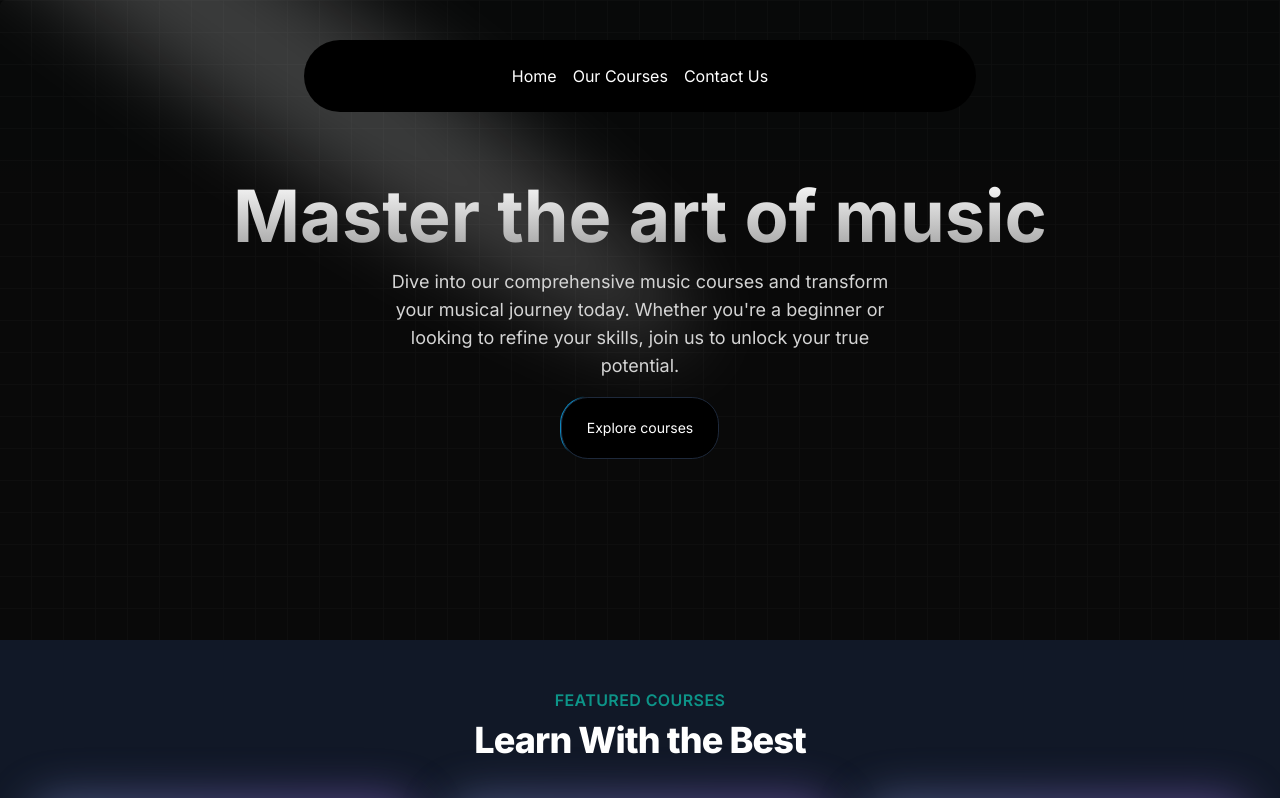
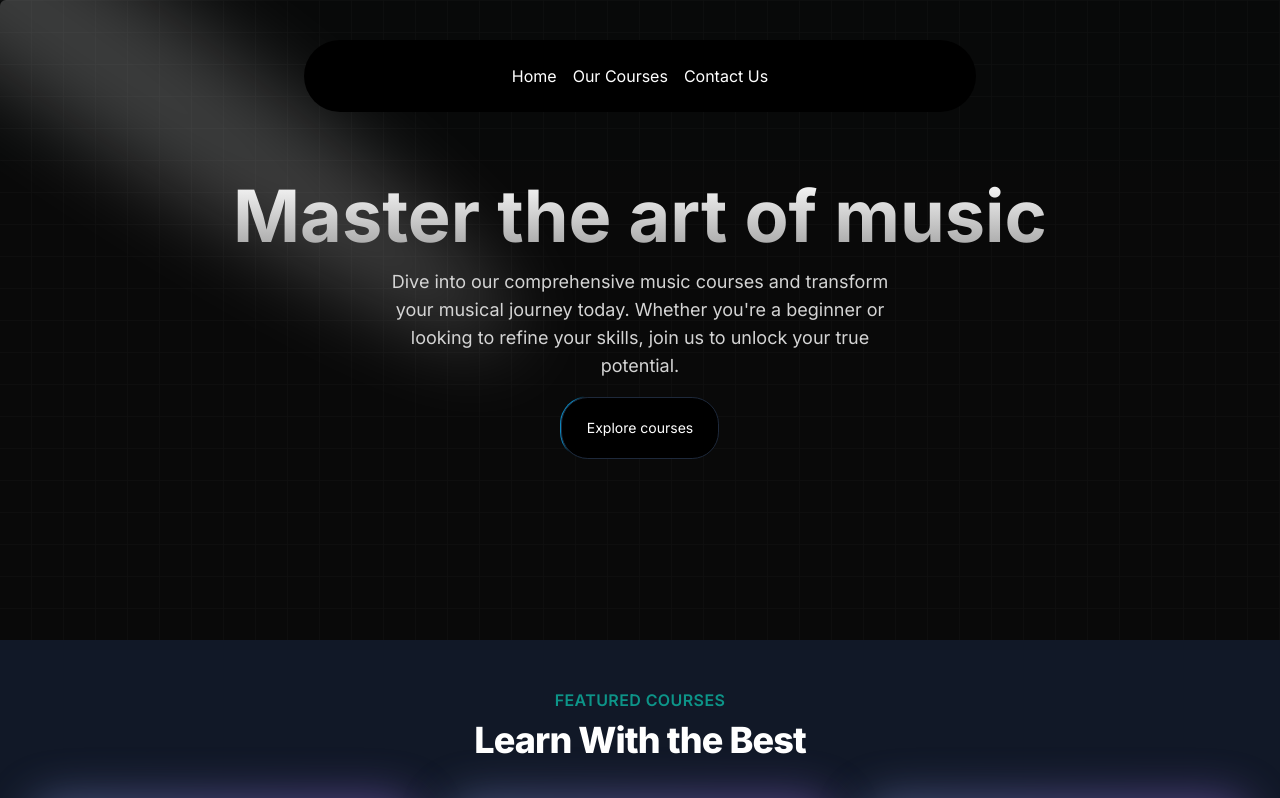
Before and after one commit to Prabal-verma/musicnextjs, a Next.js app: page / in a window 1280 px wide. Shown: the top 798 px of the page. Built offline with nearby package versions, Linux system fonts and the light colour scheme.

Commit message:
corrected herosection

```diff
--- a/src/components/HeroSection.tsx
+++ b/src/components/HeroSection.tsx
@@ -4,33 +4,18 @@ import { Button } from "./ui/moving-border";
 
 function HeroSection() {
   return (
-    <div
-    className="h-auto md:h-[40rem] w-full rounded-md flex flex-col items-center justify-center relative overflow-hidden mx-auto py-10 md:py-0"
-    >
-        <Spotlight
-        className="-top-40 left-0 md:left-60 md:-top-20"
-        fill="white"
-      />
-        <div className="p-4 relative z-10 w-full text-center" >
-            <h1
-            className="mt-20 md:mt-0 text-4xl md:text-7xl font-bold bg-clip-text text-transparent bg-gradient-to-b from-neutral-50 to-neutral-400"
-            >Master the art of music</h1>
-            <p
-            className="mt-4 font-normal text-base md:text-lg text-neutral-300 max-w-lg mx-auto"
-            >Dive into our comprehensive music courses and transform your musical journey today. Whether you're a beginner or looking to refine your skills, join us to unlock your true potential.</p>
-            <div className="mt-4">
-                <Link href={"/courses"}>
-                    <Button
-                    borderRadius="1.75rem"
-                    className="bg-white dark:bg-black text-black dark:text-white border-neutral-200 dark:border-slate-800"
-                    >
-                    Explore courses
-                    </Button>
-                </Link>
-            </div>
+    <div className="h-auto md:h-[40rem] w-full rounded-md flex flex-col items-center justify-center relative overflow-hidden mx-auto py-10 md:py-0">
+      <Spotlight className="-top-40 left-0 md:left-16 md:-top-20" fill="white" />
+      <div className="p-4 relative z-10 w-full text-center">
+        <h1 className="mt-20 md:mt-0 text-4xl md:text-7xl font-bold bg-clip-text text-transparent bg-gradient-to-b from-neutral-50 to-neutral-400">Master the art of music</h1>
+        <p className="mt-4 font-normal text-base md:text-lg text-neutral-300 max-w-lg mx-auto">Dive into our comprehensive music courses and transform your musical journey today. Whether you're a beginner or looking to refine your skills, join us to unlock your true potential.</p>
+        <div className="mt-4">
+          <Link href={"/courses"}>
+            <Button borderRadius="1.75rem" className="bg-white dark:bg-black text-black dark:text-white border-neutral-200 dark:border-slate-800">Explore courses</Button>
+          </Link>
         </div>
-
-        </div>
+      </div>
+    </div>
   )
 }
 
```
